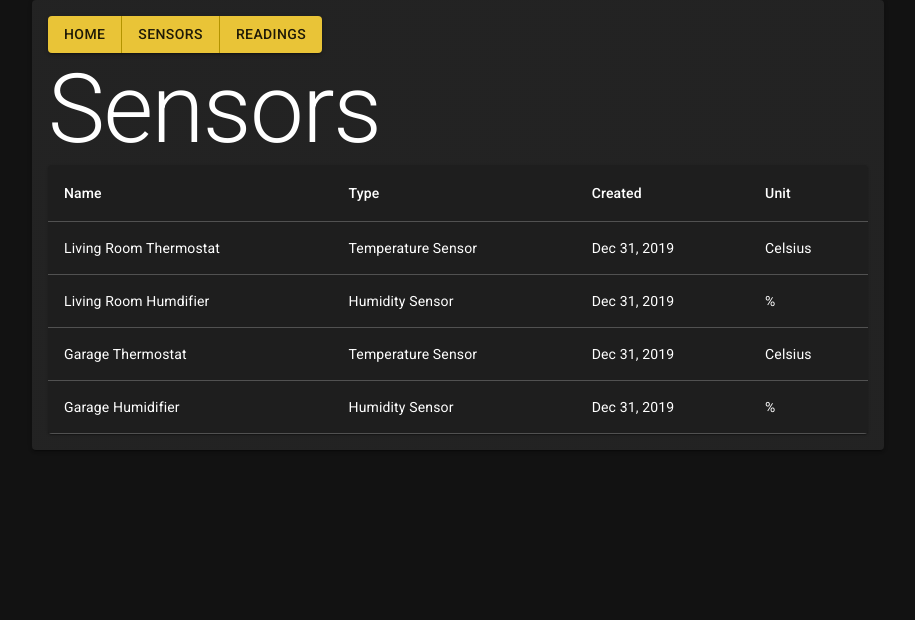
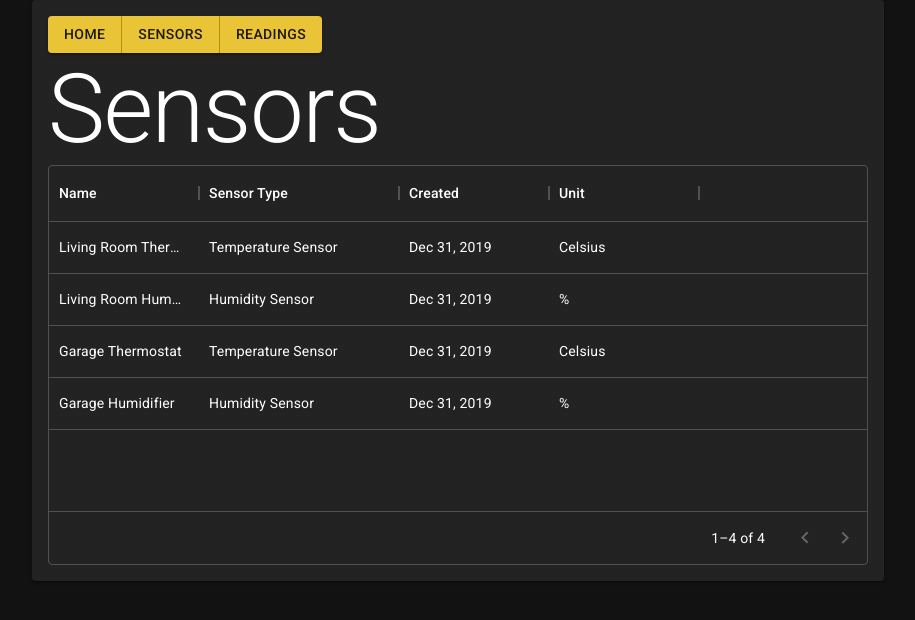
Before and after one commit to PatrickKing/take_home_opi, a React (Create React App) app: page /sensors in a window 1280 px wide. Shown: the top 620 px of the page, without its empty margins (182-1097 px from the left). Built offline with nearby package versions, Linux system fonts and the light colour scheme.

Commit message:
Add MUI DataGrid, with its sort/filter/hide table features.

```diff
--- a/package.json
+++ b/package.json
@@ -7,6 +7,8 @@
     "@emotion/styled": "^11.3.0",
     "@material-ui/core": "^4.12.3",
     "@mui/material": "^5.0.0-rc.1",
+    "@mui/styles": "^5.0.1",
+    "@mui/x-data-grid": "^5.0.0-beta.3",
     "@testing-library/jest-dom": "^5.14.1",
     "@testing-library/react": "^11.2.7",
     "@testing-library/user-event": "^12.8.3",
--- a/src/App.tsx
+++ b/src/App.tsx
@@ -10,8 +10,6 @@ import Paper from '@mui/material/Paper';
 import Sensors from './Sensors'
 import Readings from './Readings'
 import Home from './Home'
-
-
 
 function App () {
 
@@ -30,6 +28,8 @@ function App () {
       },
     }
   });
+
+
 
   return (
     <Router>
--- a/src/Home.tsx
+++ b/src/Home.tsx
@@ -5,8 +5,28 @@ import Typography from '@mui/material/Typography';
 function Home () {
 
   return <div>
-    <Typography variant="h1" component='h1'>
+    <Typography variant = 'h1' component = 'h1'>
       Home
+    </Typography>
+
+    <Typography variant = 'body1' component = 'p' sx = { { mb: 1 } }>
+      Please take a look at this tiny React app, demonstrating the data fetch and display, and temperature conversion features detailed in the requirements.
+    </Typography>
+
+    <Typography variant = 'body1' component = 'p' sx = { { mb: 1 } }>
+      Among the tools included: React Router, Material UI, the Material UI DataGrid, the Victory charting library, Axios for HTTP requests, Moment for nice date formatting.
+    </Typography>
+
+    <Typography variant = 'body1' component = 'p' sx = { { mb: 1 } }>
+      Among the stretch goals: I've attempted to put together a simple but effective visual design for the app, and the sensors table also comes with sort, filter, and hide features (which came for free with DataGrid).
+    </Typography>
+
+    <Typography variant = 'body1' component = 'p' sx = { { mb: 1 } }>
+      (Fun fact, the current stable versions of material-ui (5.x) and @mui/x-data-grid (4.x) are incompatible in subtle ways. This took me a little while to discover.)
+    </Typography>
+
+    <Typography variant = 'body1' component = 'p' sx = { { mb: 1 } }>
+      Patrick King
     </Typography>
   </div>
 
--- a/src/Sensors.tsx
+++ b/src/Sensors.tsx
@@ -1,45 +1,39 @@
 import React from 'react';
 import { useState, useEffect } from 'react';
 import Moment from 'moment'
-
-import Table from '@mui/material/Table';
-import TableBody from '@mui/material/TableBody';
-import TableCell from '@mui/material/TableCell';
-import TableContainer from '@mui/material/TableContainer';
-import TableHead from '@mui/material/TableHead';
-import TableRow from '@mui/material/TableRow';
-import Paper from '@mui/material/Paper';
 import Typography from '@mui/material/Typography';
+import { DataGrid, GridValueFormatterParams } from '@mui/x-data-grid';
 
 import { SensorData } from './RemoteDataTypes';
 import { requestSensorData } from './Requests'
 
-function tableBody(sensorData: null | [SensorData],) {
+function dateFormatter (params: GridValueFormatterParams) {
+  return Moment(params.value as string).format('MMM DD, YYYY')
+}
 
-  if (sensorData === null) {
-    return [
-     <TableRow key = 'no-data' >
-        <TableCell component="th" scope="row"> Loading ... </TableCell>
-        <TableCell></TableCell>
-        <TableCell></TableCell>
-        <TableCell></TableCell>
-      </TableRow>
-    ]
+const sensorColumns = [
+  {
+    field: 'name',
+    headerName: 'Name',
+    width: 150,
+  },
+  {
+    field: 'type',
+    headerName: 'Sensor Type',
+    width: 200,
+  },
+  {
+    field: 'createdAt',
+    headerName: 'Created',
+    width: 150,
+    valueFormatter: dateFormatter
+  },
+  {
+    field: 'units',
+    headerName: 'Unit',
+    width: 150,
   }
-  else {
-    return sensorData.map( (sensor) => (
-      <TableRow key = { sensor.id } >
-        <TableCell component="th" scope="row">
-          {sensor.name}
-        </TableCell>
-        <TableCell> { sensor.type } </TableCell>
-        <TableCell> { Moment(sensor.createdAt).format('MMM DD, YYYY') } </TableCell>
-        <TableCell> { sensor.units } </TableCell>
-      </TableRow>
-    ))
-  }
-
-}
+]
 
 function Sensors () {
 
@@ -49,30 +43,31 @@ function Sensors () {
     requestSensorData(setSensorData)
   }, [setSensorData])
 
+  if (sensorData === null) {
+    return <div>
+      <span>Loading ...</span>
+    </div>
+  }
+
   return <div>
 
-    <Typography variant="h1" component='h1'>
+    <Typography variant = "h1" component = 'h1'>
       Sensors
     </Typography>
 
-    <TableContainer component={Paper}>
-      <Table sx={{ minWidth: 650 }}>
-        <TableHead>
-          <TableRow>
-            <TableCell>Name</TableCell>
-            <TableCell>Type</TableCell>
-            <TableCell>Created</TableCell>
-            <TableCell>Unit</TableCell>
-          </TableRow>
-        </TableHead>
-        <TableBody>
-          { tableBody(sensorData) }
-        </TableBody>
-      </Table>
-    </TableContainer>
+
+    <div style = { {height: 400} }>
+      <DataGrid
+        rows = { sensorData }
+        columns = { sensorColumns }
+        pageSize = { 10 }
+      />
+    </div>
+
 
   </div>
 
+    // </Paper>
 }
 
 export default Sensors
```
Also changed, not shown: 1 other file (tests, documents, lock files or other folders).
